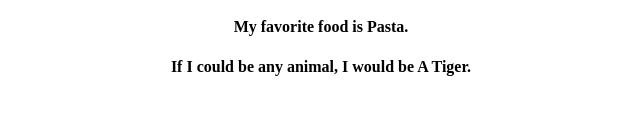
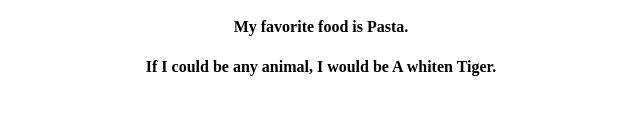
Before and after one commit to Tianamaxwell/Profile-Page, a plain HTML site: page index.html in a window 1280 px wide. Shown: the part 251-366 px from the top of the page, without its empty margins (319-959 px from the left). Drawn offline with Linux system fonts and the light colour scheme.

Commit message:
add profile page

```diff
--- a/index.html
+++ b/index.html
@@ -14,7 +14,7 @@
 					<h4>My hometown is las Vegas.</h4>
 					<h4>My favorite color is Purple.</h4>
 					<h4>My favorite food is Pasta.</h4>
-					<h4>If I could be any animal, I would be A Tiger.</h4>
+					<h4>If I could be any animal, I would be A whiten Tiger.</h4>
 			</div>
 		  </body>
 		</html>
```
